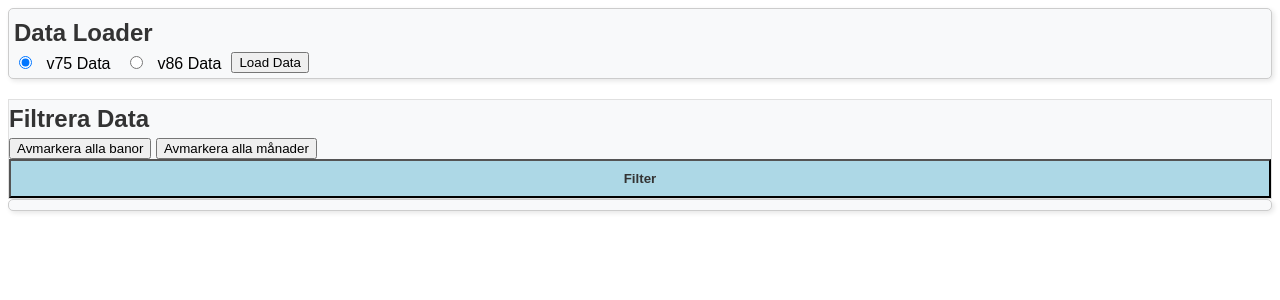
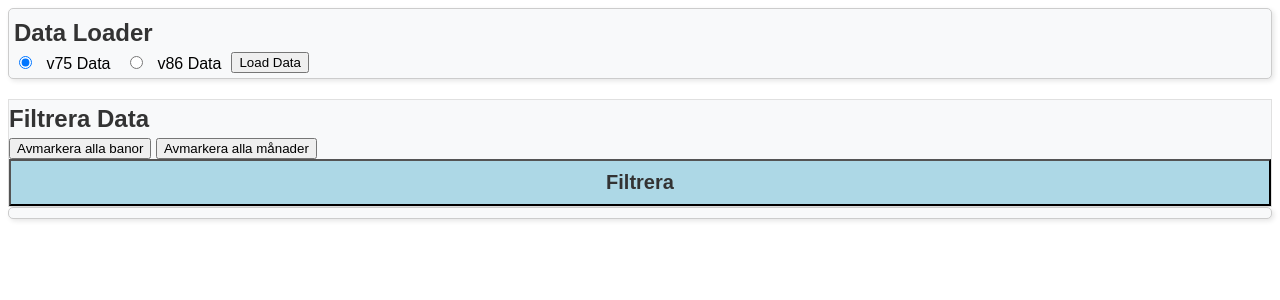
Before and after one commit to cniclas/v75_stats, a Flask app: page / in a window 1280 px wide. Shown: the top 300 px of the page. Run offline with Flask 3, Linux system fonts and the light colour scheme.

Commit message:
make filter button pretty

```diff
--- a/static/style.css
+++ b/static/style.css
@@ -83,6 +83,7 @@
   background-color: lightblue; /* Set the background color */
   color: #333;          /* Optional: Adjust text color for contrast */
   font-weight: bold;
+  font-size: 20px;
 }
 
 .filter-button-container button:hover {
--- a/templates/index.html
+++ b/templates/index.html
@@ -25,7 +25,7 @@
     <form method="POST" action="/filter_data" id="filter-data-form">
         {{ filter_inputs|safe }}
         <div class="filter-button-container">
-          <button type="submit">Filter</button>
+          <button type="submit">Filtrera</button>
       </div>
     </form>
   </div>
```
